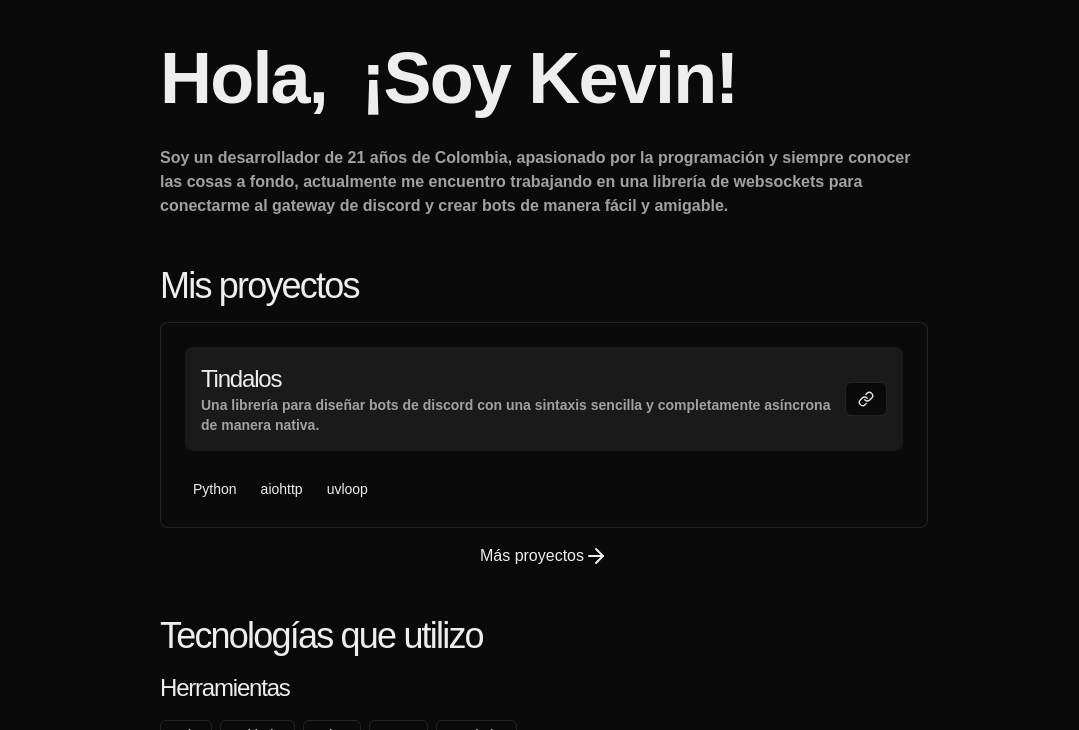
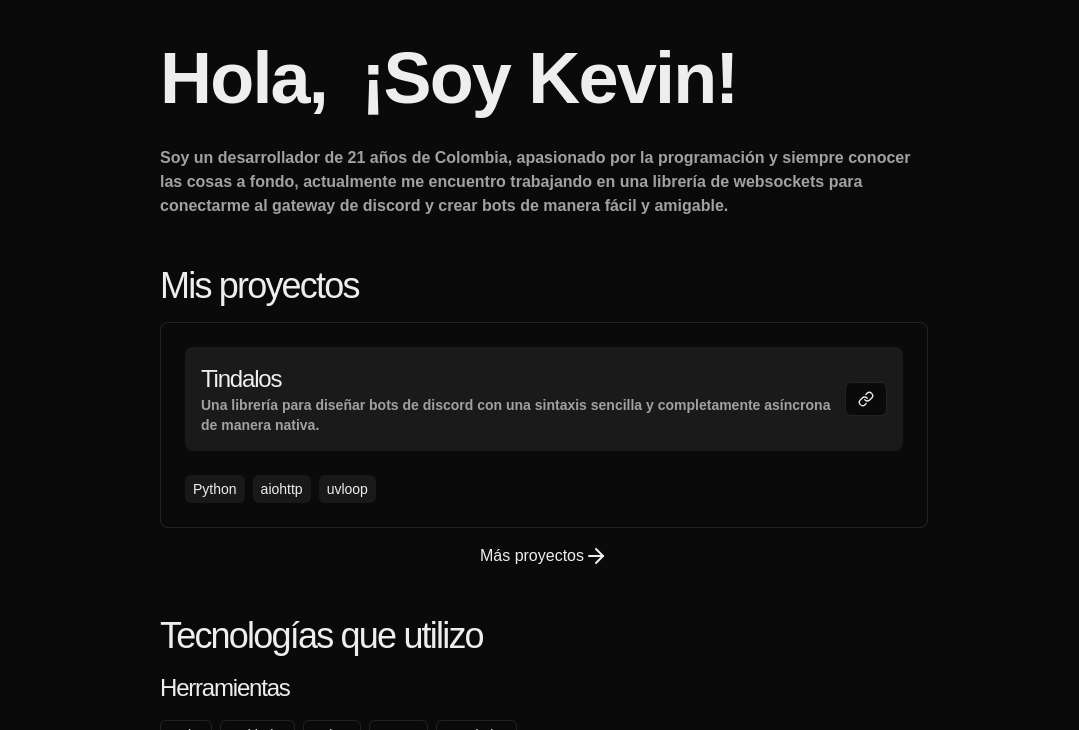
Before and after one commit to Ermianr/portafolio, an Astro site: page / in a window 1280 px wide. Shown: the part 70-800 px from the top of the page, without its empty margins (96-1175 px from the left). Built offline with nearby package versions, Linux system fonts and the light colour scheme; Astro itself is replaced by a stand-in of ours; a web font is replaced by a local one.

Commit message:
🎨 style: actualizar el fondo del componente Badge a bg-muted/10

```diff
--- a/src/components/Badge.astro
+++ b/src/components/Badge.astro
@@ -1,3 +1,3 @@
-<span class="rounded-sm bg-primary-foreground px-2 py-1 text-sm">
+<span class="rounded-sm bg-muted/10 px-2 py-1 text-sm">
     <slot />
 </span>
```
